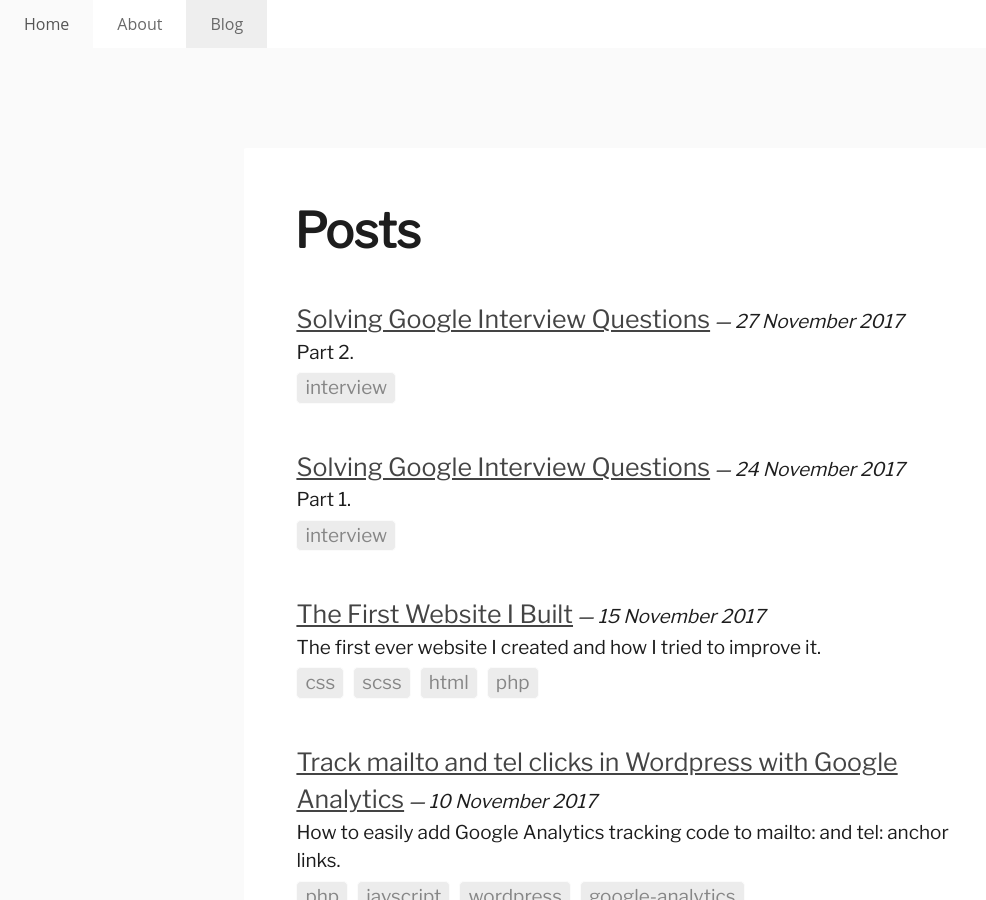
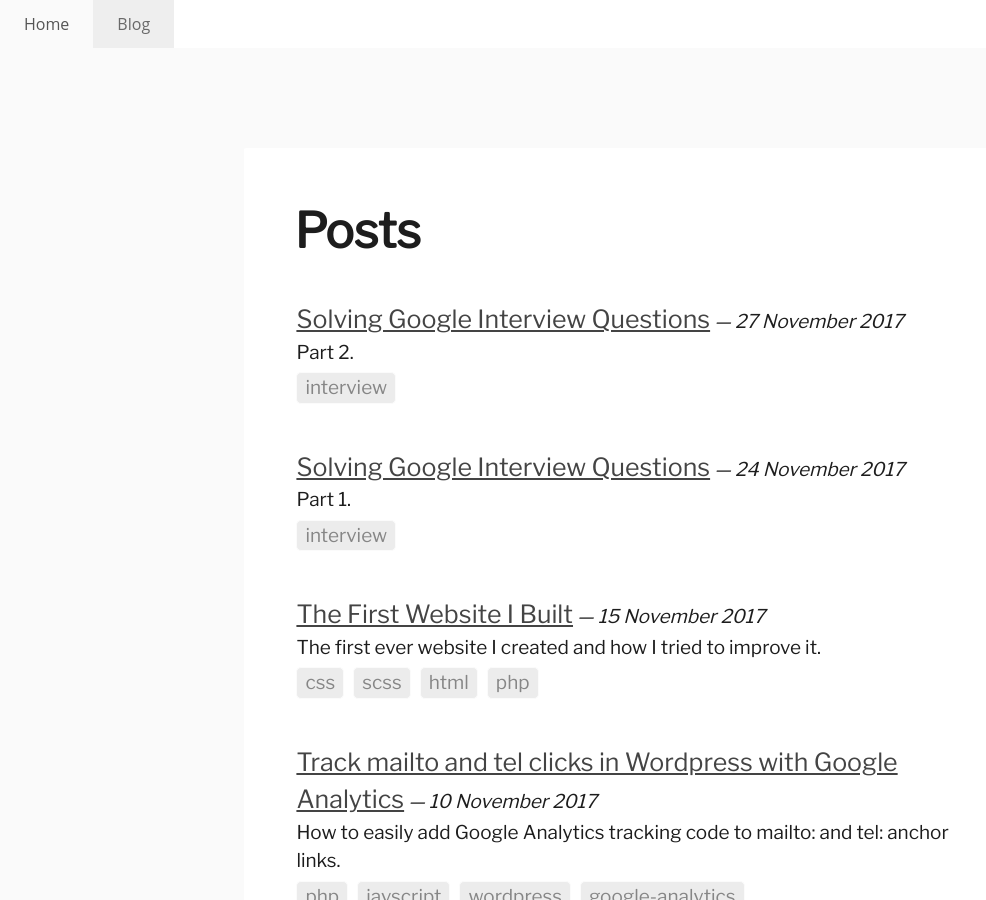
Before and after one commit to harrymt/blog, a Jekyll site: the page built from index.html, in a window 1280 px wide and 900 px high. Shown: the whole window, without its empty margins (0-986 px from the left). Built offline with Jekyll 4.4.1, drawn with Linux system fonts in a browser that asks for light colours.

Commit message:
Removed about us

```diff
--- a/_includes/header.html
+++ b/_includes/header.html
@@ -2,7 +2,6 @@
   <nav>
     <ul>
      <li><a href="//www.harrymt.com">Home</a></li>
-     <li><a href="//www.harrymt.com/about.html">About</a></li>
      <li><a href="{{ site.baseurl }}/" class="selected">Blog</a></li>
     </ul>
   </nav>
```
